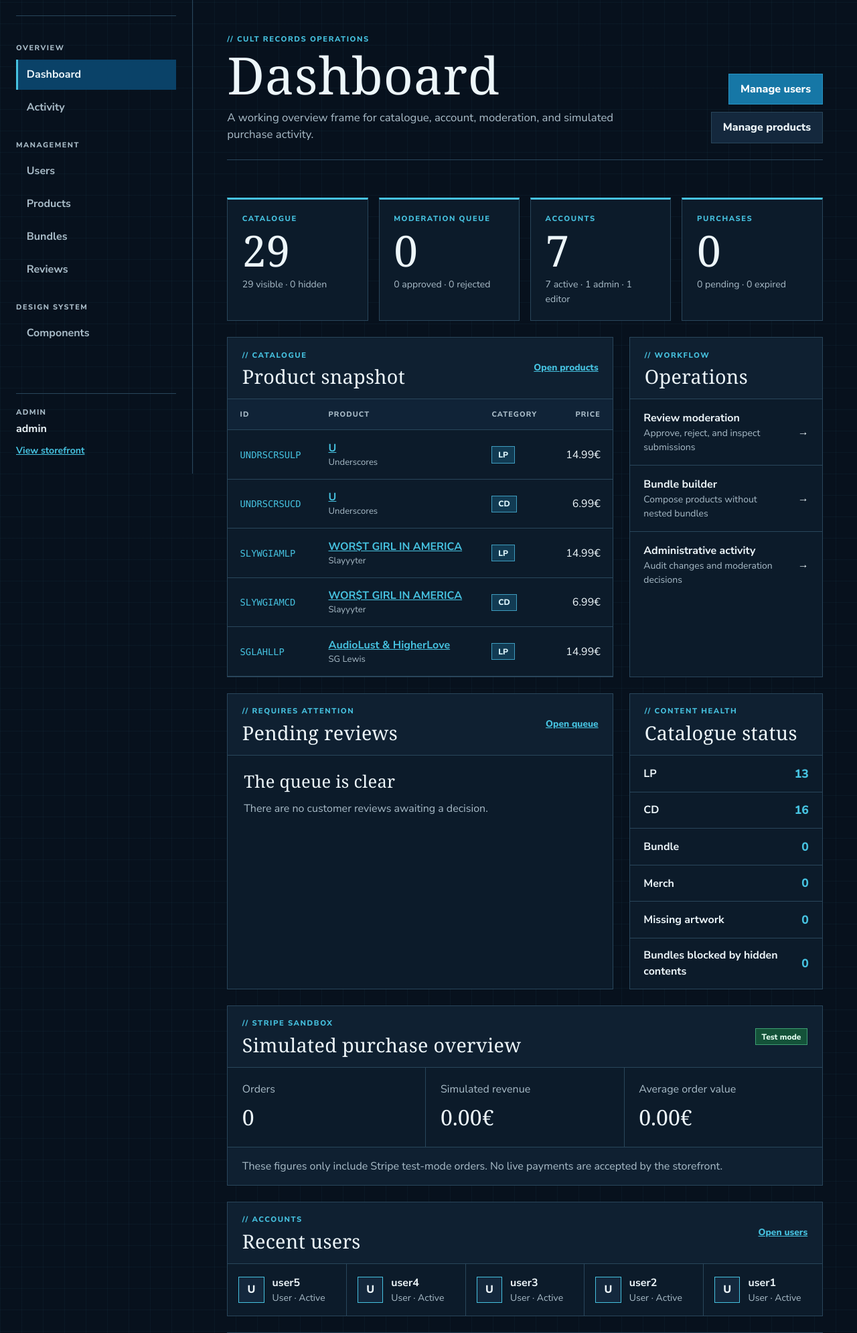
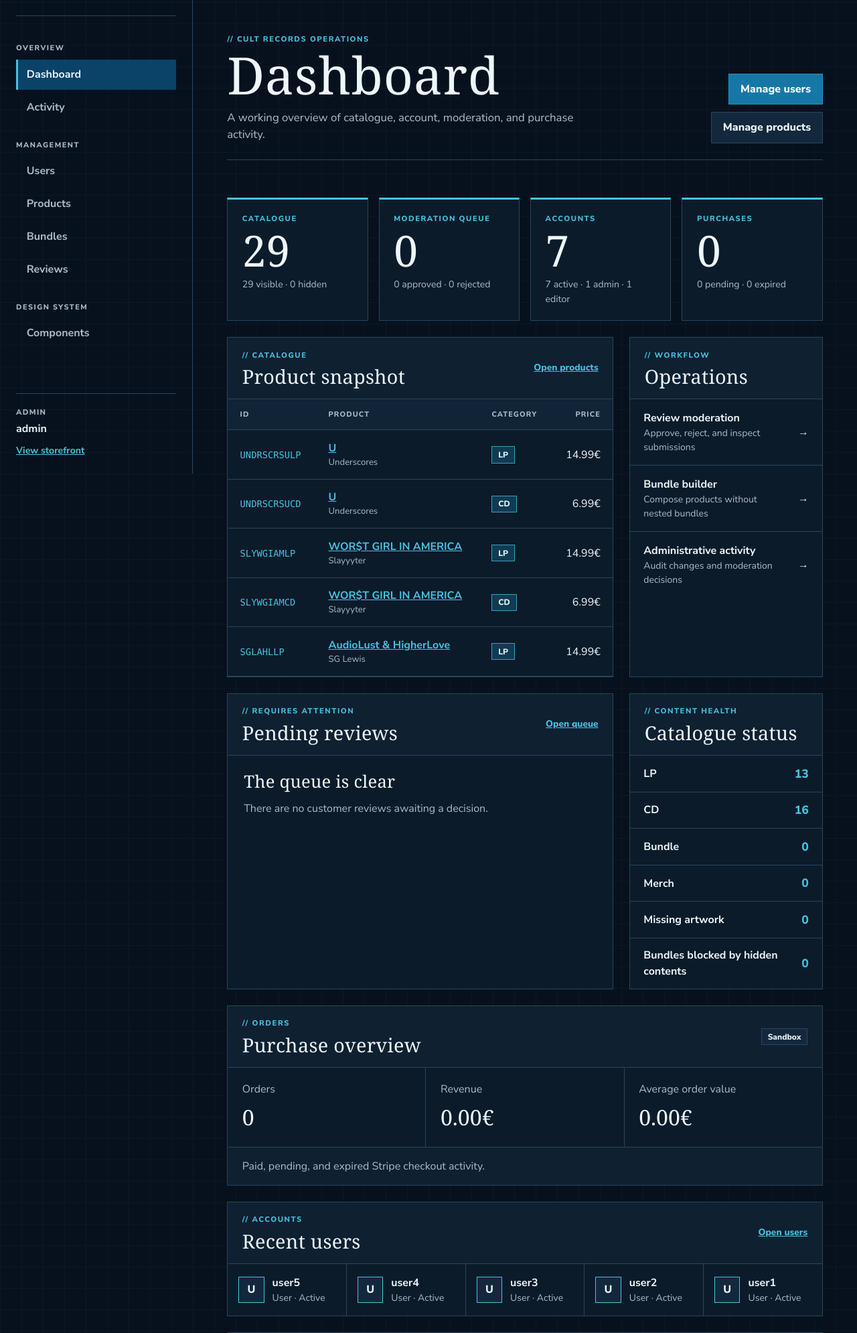
Before and after one commit to chriskalos/cult-records, a Django app: page /admin/ in a window 1280 px wide. Shown: the part 93-2083 px from the top of the page at 67% size. Run offline with Django 5.2, Linux system fonts and the light colour scheme; a user stored in the database is signed in; data comes from the database, SQL or seed files in the repository; data that the repository does not hold is empty; some web fonts are replaced.

Commit message:
Refine checkout language

```diff
--- a/admin_panel/templates/admin_panel/dashboard.html
+++ b/admin_panel/templates/admin_panel/dashboard.html
@@ -2,7 +2,7 @@
 
 {% block title %}Admin dashboard{% endblock %}
 {% block page_title %}Dashboard{% endblock %}
-{% block page_description %}A working overview frame for catalogue, account, moderation, and simulated purchase activity.{% endblock %}
+{% block page_description %}A working overview of catalogue, account, moderation, and purchase activity.{% endblock %}
 
 {% block page_actions %}
     {% if admin_can_manage_users %}
@@ -185,16 +185,16 @@
     <section class="admin-panel mt-4" aria-labelledby="purchase-overview-heading">
         <div class="admin-panel-header">
             <div>
-                <p class="admin-panel-eyebrow">Stripe sandbox</p>
-                <h2 id="purchase-overview-heading">Simulated purchase overview</h2>
+                <p class="admin-panel-eyebrow">Orders</p>
+                <h2 id="purchase-overview-heading">Purchase overview</h2>
             </div>
-            <span class="badge admin-badge-success">Test mode</span>
+            <span class="badge admin-badge-neutral">Sandbox</span>
         </div>
         <div class="admin-purchase-skeleton">
             <div><span>Orders</span><strong>{{ order_stats.total }}</strong></div>
-            <div><span>Simulated revenue</span><strong>{{ order_stats.simulated_revenue|floatformat:2 }}€</strong></div>
+            <div><span>Revenue</span><strong>{{ order_stats.revenue|floatformat:2 }}€</strong></div>
             <div><span>Average order value</span><strong>{{ order_stats.average_value|floatformat:2 }}€</strong></div>
-            <p>These figures only include Stripe test-mode orders. No live payments are accepted by the storefront.</p>
+            <p>Paid, pending, and expired Stripe checkout activity.</p>
         </div>
     </section>
 
--- a/admin_panel/tests.py
+++ b/admin_panel/tests.py
@@ -123,8 +123,8 @@ class AdminPanelPresentationTests(TestCase):
         self.assertContains(response, "Cult Records")
         self.assertContains(response, "Admin panel")
         self.assertContains(response, "Moderation queue")
-        self.assertContains(response, "Simulated purchase overview")
-        self.assertContains(response, "No live payments are accepted")
+        self.assertContains(response, "Purchase overview")
+        self.assertContains(response, "Stripe checkout activity")
 
     def test_dashboard_reports_catalogue_and_review_health(self):
         product = Product.objects.get(product_id="MDEVCTRYLP")
@@ -147,7 +147,7 @@ class AdminPanelPresentationTests(TestCase):
         self.assertContains(response, "Missing artwork")
         self.assertContains(response, "Bundles blocked by hidden contents")
 
-    def test_dashboard_reports_simulated_order_totals(self):
+    def test_dashboard_reports_order_totals(self):
         Order.objects.create(
             status=Order.Status.PAID,
             currency="eur",
--- a/admin_panel/views.py
+++ b/admin_panel/views.py
@@ -69,11 +69,11 @@ def dashboard(request):
         paid=Count("pk", filter=Q(status=Order.Status.PAID)),
         pending=Count("pk", filter=Q(status=Order.Status.PENDING)),
         expired=Count("pk", filter=Q(status=Order.Status.EXPIRED)),
-        simulated_revenue=Sum("subtotal", filter=Q(status=Order.Status.PAID)),
+        revenue=Sum("subtotal", filter=Q(status=Order.Status.PAID)),
     )
-    order_stats["simulated_revenue"] = order_stats["simulated_revenue"] or 0
+    order_stats["revenue"] = order_stats["revenue"] or 0
     order_stats["average_value"] = (
-        order_stats["simulated_revenue"] / order_stats["paid"]
+        order_stats["revenue"] / order_stats["paid"]
         if order_stats["paid"]
         else 0
     )
--- a/cart/templates/cart/checkout_cancel.html
+++ b/cart/templates/cart/checkout_cancel.html
@@ -12,7 +12,7 @@
     </nav>
 
     <h1>Checkout cancelled</h1>
-    <p class="lead mt-4">Nothing was paid, and the products are still in your cart.</p>
+    <p class="lead mt-4">Your payment was not completed, and the products are still in your cart.</p>
     <p class="text-body-secondary">Order reference: {{ order.pk }}</p>
     <a href="{% url 'cart:detail' %}" class="btn btn-primary">Return to your cart</a>
 {% endblock %}
--- a/cart/tests.py
+++ b/cart/tests.py
@@ -351,7 +351,7 @@ class CheckoutTests(TestCase):
         )
 
         self.assertEqual(response.status_code, 200)
-        self.assertContains(response, "Payment simulated")
+        self.assertContains(response, "Payment confirmed")
         order.refresh_from_db()
         self.assertEqual(order.status, Order.Status.PAID)
         self.assertEqual(order.stripe_payment_intent_id, "pi_test_123")
--- a/visuals/templates/visuals/component_gallery.html
+++ b/visuals/templates/visuals/component_gallery.html
@@ -287,10 +287,10 @@
                             <dd class="mb-0 fw-bold">29.98€</dd>
                         </dl>
                         <div class="checkout-notice mb-3">
-                            <strong class="d-block">Stripe test mode</strong>
-                            <span>No real payment will be taken.</span>
+                            <strong class="d-block">Secure checkout</strong>
+                            <span>You will continue to Stripe to complete your payment.</span>
                         </div>
-                        <button type="button" class="btn btn-primary w-100">Simulated checkout</button>
+                        <button type="button" class="btn btn-primary w-100">Checkout</button>
                     </div>
                 </aside>
             </div>
--- a/visuals/tests.py
+++ b/visuals/tests.py
@@ -37,8 +37,8 @@ class ComponentGalleryTests(TestCase):
         self.assertContains(response, "product_page/js/reviews.js")
         self.assertContains(response, "#780D19")
         self.assertContains(response, "Cart and checkout")
-        self.assertContains(response, "Stripe test mode")
-        self.assertContains(response, "No real payment will be taken.")
+        self.assertContains(response, "Secure checkout")
+        self.assertContains(response, "You will continue to Stripe")
         self.assertContains(
             response,
             "Bringing you the best of music at the best price... If you're willing to pay it.",
```
Also changed, not shown: cart/templates/cart/checkout_success.html (+4 -4 lines), cart/templates/cart/detail.html (+5 -5 lines), cart/views.py (+3 -6 lines).
